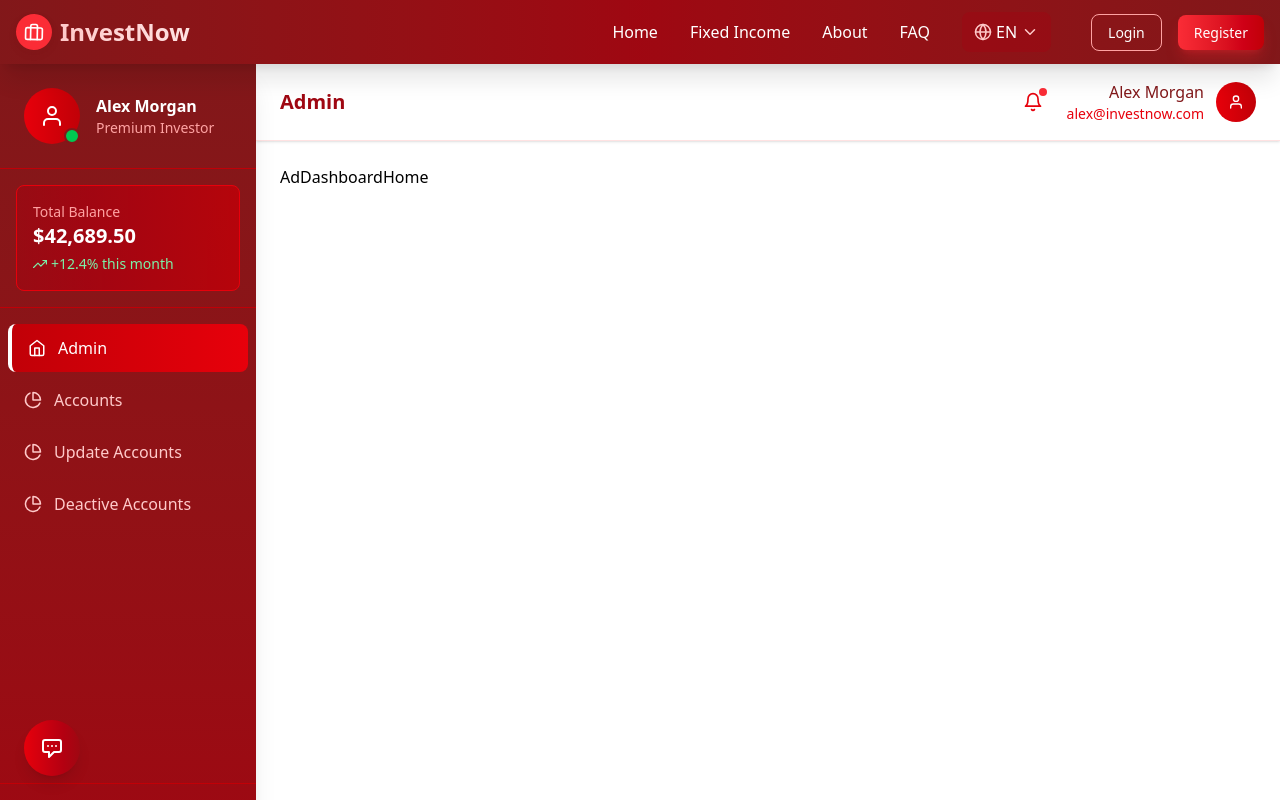
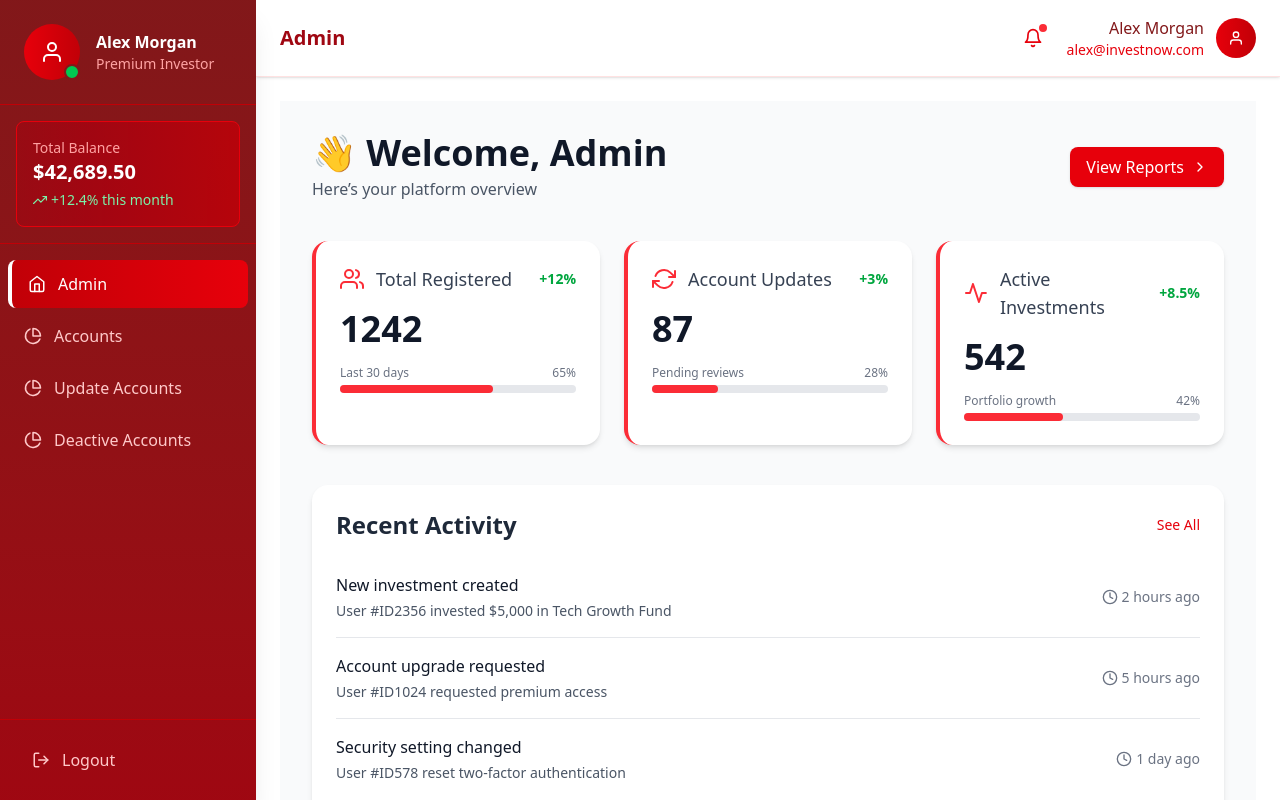
Before and after one commit to Oliver2828/invest, a React (Vite) app: page /admin in a window 1280 px wide. Shown: the top 800 px of the page. Built offline with nearby package versions, Linux system fonts and the light colour scheme.

Commit message:
last update

```diff
--- a/src/App.jsx
+++ b/src/App.jsx
@@ -29,7 +29,8 @@ import PaymentMethods from "./components/UserDash-Components/PaymentMethods";
 import Statements from "./components/UserDash-Components/Statements";
 import Support from "./components/UserDash-Components/Support";
 
-import AdDashboard from "./pages/Admin/AdDashboard"
+// Admin Components
+import AdDashboard from "./pages/Admin/AdDashboard";
 import AdDashboardHome from './components/AdDashboard-components/AdDashboardHome';
 import Accounts from './components/AdDashboard-components/Accounts';
 import UpdateAccounts from './components/AdDashboard-components/UpdateAccounts';
@@ -38,8 +39,12 @@ import DeactiveAccounts from './components/AdDashboard-components/DeactiveAccoun
 function AppContent() {
   const location = useLocation();
   const isDashboardRoute = location.pathname.startsWith('/dashboard');
+  const isAdminRoute     = location.pathname.startsWith('/admin');
+  // hide layout on both dashboard and admin routes
+  const hideGlobalLayout = isDashboardRoute || isAdminRoute;
 
   useEffect(() => {
+    // Cleanup for Google Translate banners/iframes
     const cleanup = () => {
       const oldBanner = document.querySelector("iframe.goog-te-banner-frame");
       if (oldBanner) {
@@ -64,8 +69,8 @@ function AppContent() {
 
   return (
     <div className="flex flex-col min-h-screen">
-      {!isDashboardRoute && <Navbar />}
-      {!isDashboardRoute && <ChatBot />}
+      {!hideGlobalLayout && <Navbar />}
+      {!hideGlobalLayout && <ChatBot />}
       <ScrollToTopButton />
 
       <main className="flex-grow">
@@ -83,35 +88,32 @@ function AppContent() {
             <Route index element={<DashboardHome />} />
             <Route path="portfolio" element={<Portfolio />} />
             <Route path="investments">
-              <Route path="active" element={<ActiveInvestments />} />
+              <Route path="active"    element={<ActiveInvestments />} />
               <Route path="completed" element={<CompletedInvestments />} />
-              <Route path="new" element={<NewInvestment />} />
+              <Route path="new"       element={<NewInvestment />} />
             </Route>
             <Route path="market" element={<MarketData />} />
             <Route path="security" element={<Security />} />
             <Route path="settings">
-              <Route path="profile" element={<ProfileSettings />} />
+              <Route path="profile"       element={<ProfileSettings />} />
               <Route path="notifications" element={<NotificationSettings />} />
-              <Route path="payments" element={<PaymentMethods />} />
-              <Route path="statements" element={<Statements />} />
+              <Route path="payments"      element={<PaymentMethods />} />
+              <Route path="statements"    element={<Statements />} />
             </Route>
             <Route path="support" element={<Support />} />
           </Route>
 
+          {/* Admin Routes */}
           <Route path="/admin" element={<AdDashboard />}>
-            <Route index element={<AdDashboardHome />} />
+            <Route index        element={<AdDashboardHome />} />
             <Route path="accounts" element={<Accounts />} />
-            <Route path="update" element={<UpdateAccounts />} />
+            <Route path="update"   element={<UpdateAccounts />} />
             <Route path="deactive" element={<DeactiveAccounts />} />
-
-
-
-
           </Route>
         </Routes>
       </main>
 
-      {!isDashboardRoute && <Footer />}
+      {!hideGlobalLayout && <Footer />}
     </div>
   );
 }
--- a/src/components/AdDashboard-components/AdDashboardHome.jsx
+++ b/src/components/AdDashboard-components/AdDashboardHome.jsx
@@ -1,9 +1,156 @@
-import React from 'react'
+// src/components/AdDashboardHome.jsx
+import React from 'react';
+import { FiUsers, FiRefreshCw, FiActivity, FiChevronRight, FiClock } from 'react-icons/fi';
+import { motion } from 'framer-motion';
 
 function AdDashboardHome() {
+  // Sample data - replace with actual data from your API
+  const dashboardData = {
+    totalUsers: 1242,
+    accountUpdates: 87,
+    activeInvestments: 542,
+  };
+
+  const stats = [
+    {
+      title: 'Total Registered',
+      value: dashboardData.totalUsers,
+      change: '+12%',
+      icon: <FiUsers className="w-6 h-6 text-red-500" />,
+      progress: 0.65,
+      label: 'Last 30 days',
+    },
+    {
+      title: 'Account Updates',
+      value: dashboardData.accountUpdates,
+      change: '+3%',
+      icon: <FiRefreshCw className="w-6 h-6 text-red-500" />,
+      progress: 0.28,
+      label: 'Pending reviews',
+    },
+    {
+      title: 'Active Investments',
+      value: dashboardData.activeInvestments,
+      change: '+8.5%',
+      icon: <FiActivity className="w-6 h-6 text-red-500" />,
+      progress: 0.42,
+      label: 'Portfolio growth',
+    },
+  ];
+
+  const recentActivity = [
+    {
+      id: 1,
+      title: 'New investment created',
+      description: 'User #ID2356 invested $5,000 in Tech Growth Fund',
+      time: '2 hours ago',
+    },
+    {
+      id: 2,
+      title: 'Account upgrade requested',
+      description: 'User #ID1024 requested premium access',
+      time: '5 hours ago',
+    },
+    {
+      id: 3,
+      title: 'Security setting changed',
+      description: 'User #ID578 reset two-factor authentication',
+      time: '1 day ago',
+    },
+  ];
+
   return (
-    <div>AdDashboardHome</div>
-  )
+    <div className="min-h-screen bg-gray-50 p-8">
+      {/* Header */}
+      <div className="mb-10 flex items-center justify-between">
+        <div>
+          <h1 className="text-4xl font-extrabold text-gray-900">
+            👋 Welcome, Admin
+          </h1>
+          <p className="text-gray-600 mt-1">
+            Here’s your platform overview
+          </p>
+        </div>
+        <button
+          className="flex items-center bg-red-600 text-white px-4 py-2 rounded-lg shadow hover:bg-red-700 transition"
+        >
+          View Reports
+          <FiChevronRight className="w-4 h-4 ml-2" />
+        </button>
+      </div>
+
+      {/* Stats Cards */}
+      <div className="grid grid-cols-1 md:grid-cols-3 gap-6">
+        {stats.map((stat) => (
+          <motion.div
+            key={stat.title}
+            whileHover={{ y: -5 }}
+            className="bg-white rounded-2xl shadow-md p-6 border-l-4 border-red-500 transition"
+          >
+            <div className="flex items-center justify-between">
+              <div className="flex items-center space-x-3">
+                {stat.icon}
+                <h2 className="text-lg font-medium text-gray-700">
+                  {stat.title}
+                </h2>
+              </div>
+              <span className="text-sm font-semibold text-green-600">
+                {stat.change}
+              </span>
+            </div>
+
+            <div className="mt-4 flex items-baseline">
+              <span className="text-4xl font-bold text-gray-900">
+                {stat.value}
+              </span>
+            </div>
+
+            {/* Progress Bar */}
+            <div className="mt-4">
+              <div className="flex justify-between items-center text-xs text-gray-500">
+                <span>{stat.label}</span>
+                <span>{Math.round(stat.progress * 100)}%</span>
+              </div>
+              <div className="w-full bg-gray-200 rounded-full h-2 mt-1">
+                <div
+                  className="bg-red-500 h-2 rounded-full"
+                  style={{ width: `${stat.progress * 100}%` }}
+                />
+              </div>
+            </div>
+          </motion.div>
+        ))}
+      </div>
+
+      {/* Recent Activity */}
+      <div className="mt-10 bg-white rounded-2xl shadow-md p-6">
+        <div className="flex items-center justify-between mb-4">
+          <h2 className="text-2xl font-semibold text-gray-800">
+            Recent Activity
+          </h2>
+          <button className="text-red-600 hover:underline text-sm">
+            See All
+          </button>
+        </div>
+        <ul className="divide-y divide-gray-200 max-h-72 overflow-y-auto">
+          {recentActivity.map((item) => (
+            <li key={item.id} className="py-4 flex justify-between">
+              <div>
+                <p className="font-medium text-gray-900">{item.title}</p>
+                <p className="text-gray-600 text-sm mt-1">
+                  {item.description}
+                </p>
+              </div>
+              <div className="text-sm text-gray-500 whitespace-nowrap flex items-center space-x-1">
+                <FiClock className="w-4 h-4" />
+                <span>{item.time}</span>
+              </div>
+            </li>
+          ))}
+        </ul>
+      </div>
+    </div>
+  );
 }
 
-export default AdDashboardHome
+export default AdDashboardHome;
```
